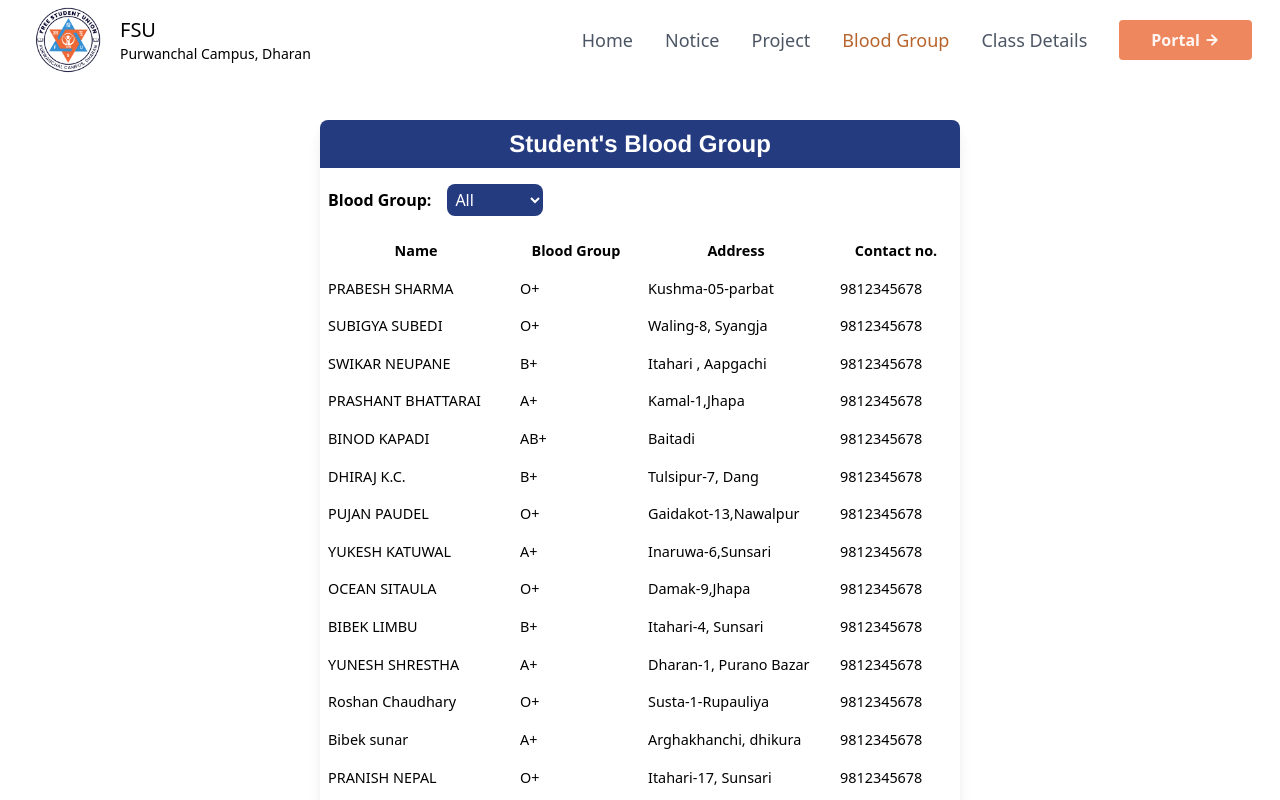
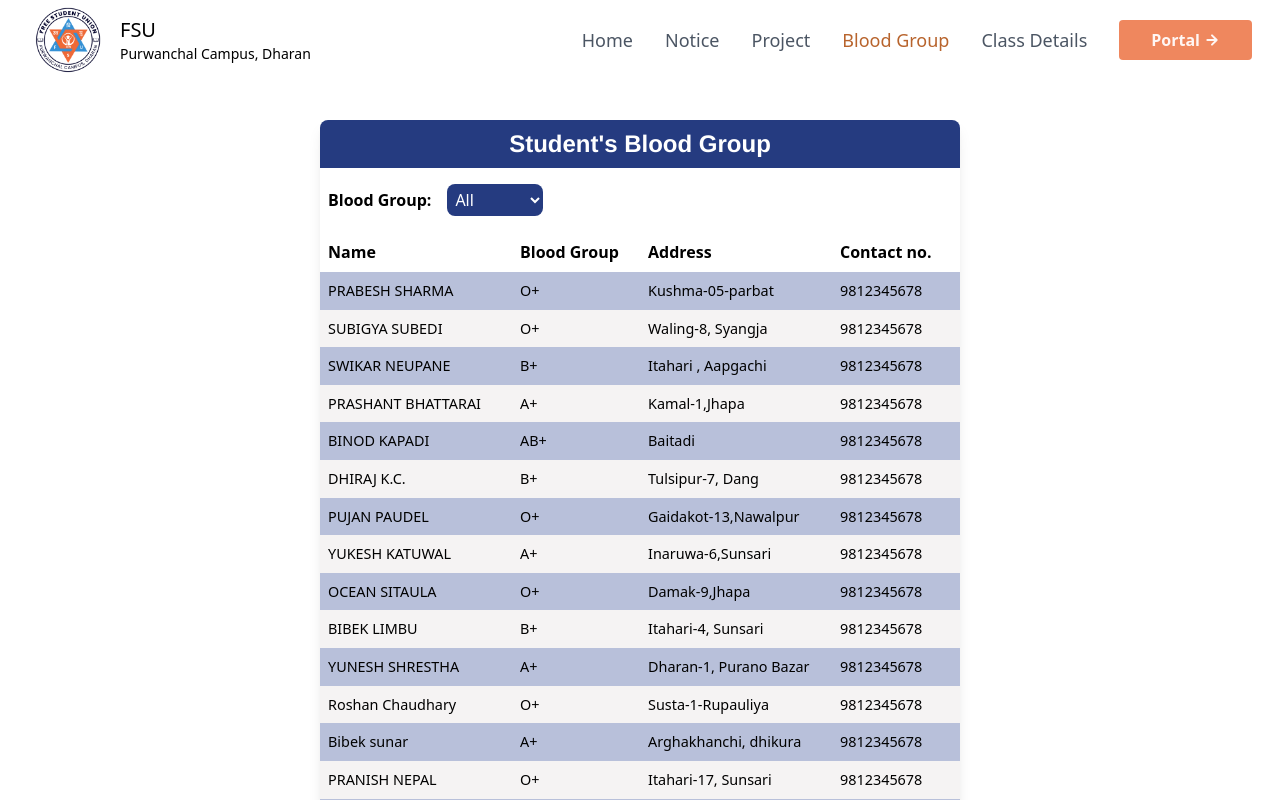
Before and after one commit to Sujan14728/fsuclient, a Next.js app: page /bloodgroup in a window 1280 px wide. Shown: the top 800 px of the page. Built offline with nearby package versions, Linux system fonts and the light colour scheme.

Commit message:
donor page edited

```diff
--- a/components/Donor/Table.jsx
+++ b/components/Donor/Table.jsx
@@ -96,10 +96,10 @@ const Table = () => {
         <table className="w-[100%] mt-4 " id="blood-group-info">
           <tbody className="text-[0.9rem]">
             <tr>
-              <th className=" p-2 w-[30%]">Name</th>
-              <th className=" p-2 w-[20%]">Blood Group</th>
-              <th className=" p-2 w-[30%]">Address</th>
-              <th className=" p-2 w-[20%]">Contact no.</th>
+              <th className="text-left text-[1rem] p-2 w-[30%]">Name</th>
+              <th className="text-left text-[1rem] p-2 w-[20%]">Blood Group</th>
+              <th className="text-left text-[1rem] p-2 w-[30%]">Address</th>
+              <th className="text-left text-[1rem] p-2 w-[20%]">Contact no.</th>
             </tr>
             <AnimatePresence>
               {filteredData &&
@@ -114,10 +114,34 @@ const Table = () => {
                     exit={{ x: "-10rem", opacity: 0 }}
                     transition={{ duration: 0.5 }}
                   >
-                    <td className=" p-2">{item.name}</td>
-                    <td className=" p-2">{item.blood}</td>
-                    <td className=" p-2">{item.address}</td>
-                    <td className=" p-2">{item.contact}</td>
+                    <td
+                      className={`${
+                        i % 2 == 0 ? "bg-[#0f29804b]" : "bg-[#f5f3f3]"
+                      } p-2`}
+                    >
+                      {item.name}
+                    </td>
+                    <td
+                      className={`${
+                        i % 2 == 0 ? "bg-[#0f29804b]" : "bg-[#f5f3f3]"
+                      } p-2`}
+                    >
+                      {item.blood}
+                    </td>
+                    <td
+                      className={`${
+                        i % 2 == 0 ? "bg-[#0f29804b]" : "bg-[#f5f3f3]"
+                      } p-2`}
+                    >
+                      {item.address}
+                    </td>
+                    <td
+                      className={`${
+                        i % 2 == 0 ? "bg-[#0f29804b]" : "bg-[#f5f3f3]"
+                      } p-2`}
+                    >
+                      {item.contact}
+                    </td>
                   </motion.tr>
                 ))}
             </AnimatePresence>
--- a/components/Home/About.js
+++ b/components/Home/About.js
@@ -8,7 +8,7 @@ const About = () => {
       id="about"
       className="w-[100%] h-max bg-[#d3d2d236] text-white flex justify-center min-h-[100vh]"
     >
-      <div className=" lg:w-[80%]  flex lg:flex-row flex-col items-center lg:items-stretch justify-between mb-20 mt-20 relative ">
+      <div className=" lg:w-[80%]  flex lg:flex-row flex-col items-center lg:items-stretch justify-between mb-20 mt-40 relative ">
         <motion.div
           initial={{ opacity: 0, x: -100 }}
           whileInView={{ opacity: 1, x: 0, transition: { duration: 1 } }}
```
Also changed, not shown: api/project.js (+25 -13 lines).
